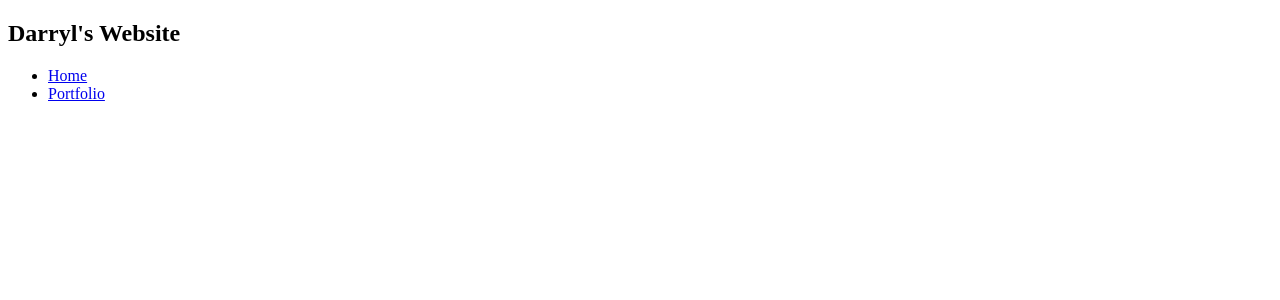
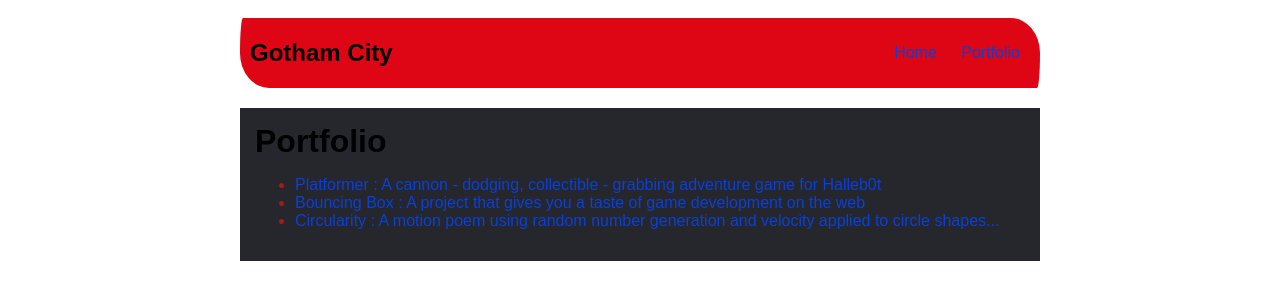
Before and after one commit to DarrylEvans/DarrylEvans.github.io, a plain HTML site: page portfolio.html in a window 1280 px wide. Drawn offline with Linux system fonts and the light colour scheme.

Commit message:
add index.html and css files

```diff
--- a/portfolio.html
+++ b/portfolio.html
@@ -1,28 +1,46 @@
 <!DOCTYPE html>
 <html>
   <head>
-    <title>Gotham City Website</title>
+    <title>Darryl's Website</title>
+    <link rel="stylesheet" href="style.css" />
   </head>
 
-  <body>
   <div id="all-contents">
     <nav>
-        <!-- Nav stuff here...-->
-        <h1>Darryl's Website</h1>
+      <h1> Gotham City </h1>
       <ul id="nav-ul">
         <li class="nav-li">
           <a class="nav-a" href="index.html">Home</a>
         </li>
         <li class="nav-li">
           <a class="nav-a" href="portfolio.html">Portfolio</a>
-          </li>
-        </ul>
         </nav>
           <main>
             <div class="content">
-
+              <h1>Portfolio</h1>
+              <ul id="portfolio">
+                <li>
+                  <a href="projects/platformer/"
+                    >Platformer : A cannon - dodging, collectible - grabbing adventure
+                    game for Halleb0t</a
+                  >
+                </li>
+                <li>
+                  <a href="projects/bouncing-box/"
+                    >Bouncing Box : A project that gives you a taste of game development
+                    on the web
+                  </a>
+                </li>
+                <li>
+                  <a href="projects/circularity/"
+                    >Circularity : A motion poem using random number generation and
+                    velocity applied to circle shapes...</a
+                  >
+                </li>
+              </ul>
             </div>
           </main>
+        </li>
+      </ul>
   </div>
-  </body>
 </html>
```
Lines whose indentation alone changed are shown as unchanged.
